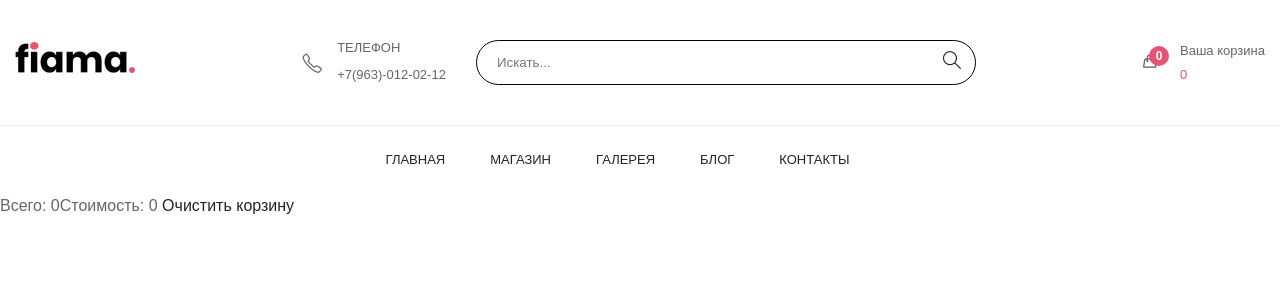
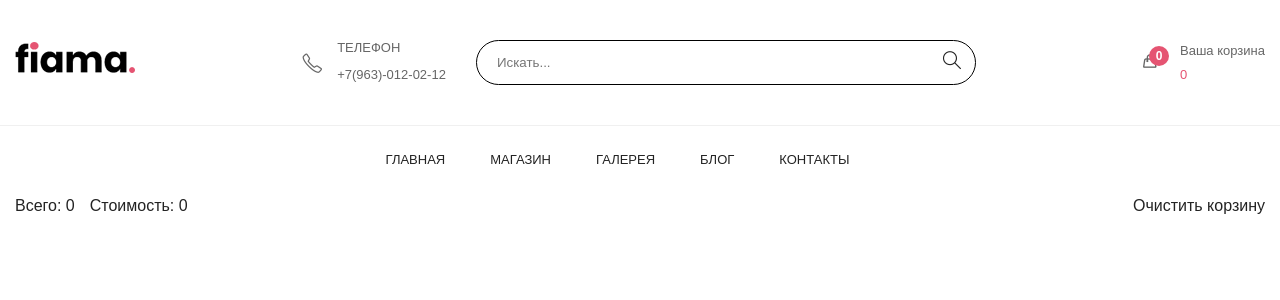
Before and after one commit to ElijahFront1/flowers-shop, a React (Create React App) app: page /cart in a window 1280 px wide. Shown: the top 300 px of the page. Built offline with nearby package versions, Linux system fonts and the light colour scheme.

Commit message:
Refinement of styles

```diff
--- a/src/App.js
+++ b/src/App.js
@@ -6,7 +6,7 @@ import {
 
 import Home from './pages/Home'
 import Header from './components/header/Header'
-import Shop from './pages/Shop'
+import Shop from './pages/shop/Shop'
 import Gallery from './components/gallery/Gallery'
 import NotFound from './components/404/NotFound'
 import Cart from './pages/Cart'
--- a/src/components/cart/CartItem.jsx
+++ b/src/components/cart/CartItem.jsx
@@ -16,6 +16,7 @@ function CartItem({ id, name, type, size, totalPrice, toralCount, onRemove, onMi
 
     return (
         <div className="container">
+            <div className="cart__product-wrapper">
                 <div className="cart__product">
                     <div className="cart__product-remove">
                         <span onClick={handleRemoveClick}>X</span>
@@ -35,7 +36,7 @@ function CartItem({ id, name, type, size, totalPrice, toralCount, onRemove, onMi
                     <div className="cart__product-subtotal">
                         {totalPrice} <span class="rub">i</span>
                     </div>
-            </div>
+                </div></div>
         </div>
     )
 }
--- a/src/components/home/NewArrival/NewArrival.jsx
+++ b/src/components/home/NewArrival/NewArrival.jsx
@@ -1,20 +1,13 @@
 import React from 'react'
 import NewArrivalItem from './NewArrivalItem'
-import { useSelector, useDispatch } from 'react-redux'
 import { fetch_shop_page_items } from '../../../redux/actions/flowersActions'
-import { setSortBy } from '../../../redux/actions/sortActions';
+import useShop from './../../../pages/shop/useShop'
 
 function NewArrival() {
-    const dispatch = useDispatch();
-    const { sortBy } = useSelector(({ sortReducer }) => sortReducer);
-    const items = useSelector(({ flowersReducer }) => flowersReducer.items);
-    console.log(items);
+    const { dispatch, sortBy, items } = useShop();
     React.useEffect(() => {
         dispatch(fetch_shop_page_items(sortBy))
     }, [sortBy]);
-    const onSelectSortType = React.useCallback((type) => {
-        dispatch(setSortBy(type))
-    }, []);
     return (
         <div className="container">
             <div className="newArrival">
--- a/src/components/home/NewArrival/NewArrivalItem.jsx
+++ b/src/components/home/NewArrival/NewArrivalItem.jsx
@@ -35,4 +35,5 @@ function NewArrivalItem({ id, name, imageUrl, price, types, sizes, onClickAddFlo
     )
 }
 
+
 export default NewArrivalItem
--- a/src/pages/Cart.jsx
+++ b/src/pages/Cart.jsx
@@ -31,10 +31,14 @@ function Cart() {
     }
 
     return (
-        <div>
-            Всего: {totalCount}
-            Стоимость: {totalPrice}
-            <span onClick={onClearCart}> Очистить корзину</span>
+        <div className="container">
+            <div className="cart__wrapper">
+                <span>
+                    <span className="cart-total__count">Всего: {totalCount}</span>
+                    <span className="cart-total__price">Стоимость: {totalPrice}</span>
+                </span>
+                <span onClick={onClearCart}> Очистить корзину</span>
+            </div>
             {addPizzas.map(obj => <CartItem
                 key={obj.id}
                 price={obj.price}
--- a/src/pages/Shop.jsx
+++ b/src/pages/shop/Shop.jsx
@@ -1,30 +1,17 @@
 import React from 'react'
-import ShopItem from '../components/shop/item/ShopItem'
-import SortSettings from '../components/sortSettings/SortSettings'
-import { useSelector, useDispatch } from 'react-redux'
-import { fetch_shop_page_items } from '../redux/actions/flowersActions'
-import { setSortBy } from '../redux/actions/sortActions';
-
-const sortSet = [
-    { name: 'сначала популярные', type: 'popular', order: 'desc' },
-    { name: 'по возростанию цены', type: 'price', order: 'asc' },
-    { name: 'по убыванию цены', type: 'price', order: 'desc' },
-]
+import ShopItem from '../../components/shop/item/ShopItem'
+import SortSettings from '../../components/sortSettings/SortSettings'
+import { useSelector } from 'react-redux'
+import { fetch_shop_page_items } from '../../redux/actions/flowersActions'
+import useShop from './useShop'
 
 function Shop() {
-    const dispatch = useDispatch();
+    const { dispatch, sortBy, items, sortSet, onSelectSortType } = useShop();
     const cartItems = useSelector(({ cartReducer }) => cartReducer.items);
-    const items = useSelector(({ flowersReducer }) => flowersReducer.items);
-    const { sortBy } = useSelector(({ sortReducer }) => sortReducer);
-
     React.useEffect(() => {
         dispatch(fetch_shop_page_items(sortBy))
+        //eslint-disable-next-line react-hooks/exhaustive-deps
     }, [sortBy]);
-
-    const onSelectSortType = React.useCallback((type) => {
-        dispatch(setSortBy(type))
-    }, []);
-
     const handleAddFlowerToCart = (obj) => {
         dispatch({
             type: 'ADD_FLOWER_CART',
@@ -36,7 +23,7 @@ function Shop() {
             <div className="container">
                 <div className="counter__settings">
                     <div className="counter">
-                        <p>Показанно 10 результатов из 156</p>
+                        <p>Показанно {items.length} результатов из {items.length}</p>
                     </div>
                     <div className="sortSet">
                         <SortSettings activeSortType={sortBy.type} items={sortSet} onClickSortType={onSelectSortType} />
--- /dev/null
+++ b/src/pages/shop/useShop.jsx
@@ -0,0 +1,20 @@
+import React from 'react'
+import { useDispatch, useSelector } from 'react-redux'
+import { setSortBy } from '../../redux/actions/sortActions';
+
+
+export default function useShop() {
+    const sortSet = [
+        { name: 'сначала популярные', type: 'popular', order: 'desc' },
+        { name: 'по возростанию цены', type: 'price', order: 'asc' },
+        { name: 'по убыванию цены', type: 'price', order: 'desc' },
+    ]
+    const dispatch = useDispatch();
+    const { sortBy } = useSelector(({ sortReducer }) => sortReducer);
+    const items = useSelector(({ flowersReducer }) => flowersReducer.items);
+    const cartItems = useSelector(({ cartReducer }) => cartReducer.items);
+    const onSelectSortType = React.useCallback((type) => {
+        dispatch(setSortBy(type))
+    }, []);
+    return { dispatch, sortBy, items, sortSet, cartItems, onSelectSortType }
+}
--- a/src/redux/actions/flowersActions.js
+++ b/src/redux/actions/flowersActions.js
@@ -7,7 +7,7 @@ export const setLoaded = (payload) => ({
 
 export const fetch_shop_page_items = (sortBy) => (dispatch) => {
     dispatch(setLoaded(false));
-    axios.get(`/shop_page_items?&_sort=${sortBy.type}&_order=${sortBy.order}`).then(({ data }) => {
+    axios.get(`/shop_page_items?&_sort=${sortBy.type}&_page=1&_limit=8&_order=${sortBy.order}`).then(({ data }) => {
         dispatch(setShopPageItems(data));
     })
 }
--- a/src/scss/components/_all.scss
+++ b/src/scss/components/_all.scss
@@ -5,6 +5,7 @@
 @import './home/slider';
 @import './shop/shopItem';
 @import './shop/shop';
+@import './cart/cart';
 @import './cart/cartItem';
 @import './sortSettings/sortSettings';
 @import './notFound/notFound';
--- /dev/null
+++ b/src/scss/components/cart/_cart.scss
@@ -0,0 +1,10 @@
+.cart__wrapper {
+    display: flex;
+    justify-content: space-between;
+    padding-bottom: 15px;
+}
+.cart {
+    &-total__count {
+        padding-right: 15px;
+    }
+}
--- a/src/scss/components/cart/_cartItem.scss
+++ b/src/scss/components/cart/_cartItem.scss
@@ -1,10 +1,14 @@
+.cart__product-wrapper {
+    border-top: 1px solid #f0f0f0;
+}
 .cart__product {
     display: flex;
     justify-content: space-between;
     align-items: center;
     padding-top: 30px;
     padding-bottom: 30px;
-    border-top: 1px solid gray;
+    padding-left: 15px;
+    padding-right: 15px;
     &-image {
         width: 100px;
         height: 100px;
--- a/src/scss/components/shop/_shopItem.scss
+++ b/src/scss/components/shop/_shopItem.scss
@@ -5,7 +5,7 @@
         height: 301px;
         background-color: white;
         position: relative;
-        border: 1px solid bisque;
+        border: 1px solid #e55472;
         border-radius: 5px;
         display: flex;
         justify-content: center;
@@ -35,12 +35,17 @@
     &__add-to-cart {
         position: absolute;
         bottom: 0px;
-        background-color: wheat;
+        background-color: #e55472;
         border-radius: 3px;
-        color: #545454;
+        color: white;
         font-weight: 500;
-        width: 260px;
+        width: 100%;
         padding: 0.5em;
         text-align: center;
+        transition: 0.3s;
+        &:hover {
+            background-color: #565656;
+            color: white;
+        }
     }
 }
```
Also changed, not shown: 1 other file (tests, documents, lock files or other folders). Lines whose indentation alone changed are shown as unchanged.
